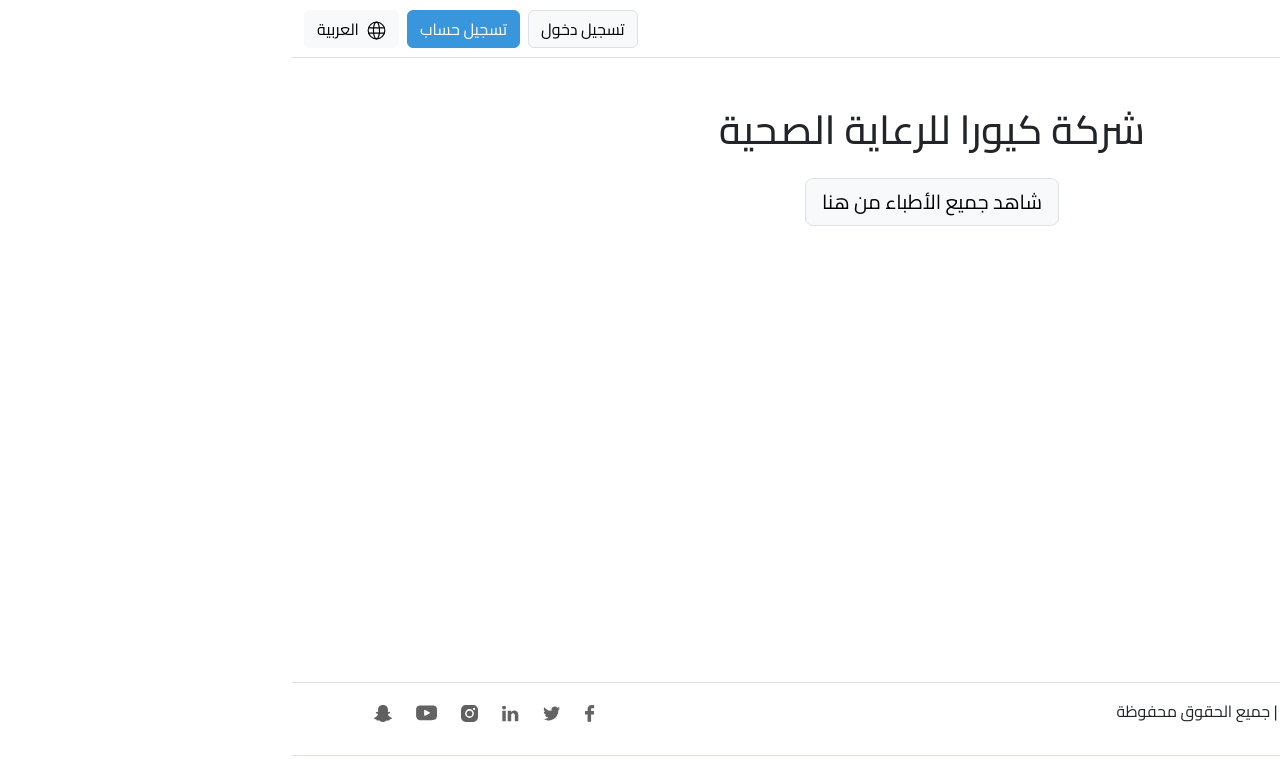
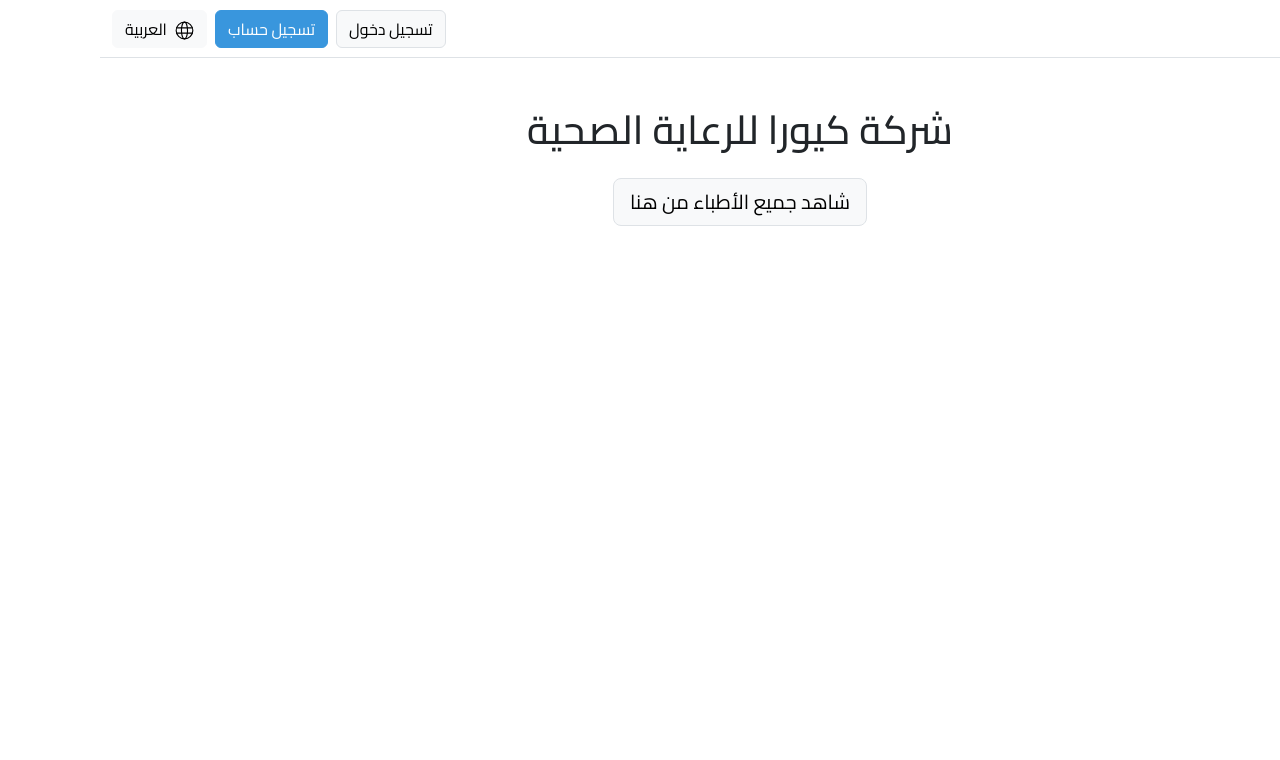
Before and after one commit to mhmdsalahsebai/task2, a Next.js app: page / in a window 1280 px wide. Shown: the top 760 px of the page. Built offline with nearby package versions, Linux system fonts and the light colour scheme.

Commit message:
removing the footer

```diff
--- a/pages/_app.js
+++ b/pages/_app.js
@@ -67,9 +67,13 @@ export default function App({ Component, pageProps }) {
     </nav>
       <Component {...pageProps} />
 
-      <footer className='py-3 border-top border-bottom'>
-        <div className='container d-flex'>
+      {/* <footer className='py-3 border-top border-bottom'>
+        <div className='container'>
+          <div className='row'>
+            <div className='col-md-6 text-left'>
               <p>حقوق التأليف والنشر كيورا 2023 | جميع الحقوق محفوظة</p>
+            </div>
+            <div className='col-md-6 text-right'>
                 <ul className='social-media'>
                   <li className='facebook'>
                     <a href="https://www.facebook.com/appcura/" target="_blank">
@@ -102,8 +106,10 @@ export default function App({ Component, pageProps }) {
 
                 </ul>
             </div>
+          </div>
+        </div>
 
-      </footer>
+      </footer> */}
     </>
   )
 }
--- a/pages/doctors/index.js
+++ b/pages/doctors/index.js
@@ -23,9 +23,8 @@ const index = ({doctorsData}) => {
             <h2 className='mb-4'>قائمة بجميع الأطباء في كيورا</h2>
             <div className='row'>
                 {doctors.map(doctor => (
-                    <div className="col-4 px-4 mb-5" key={doctor.Id}>
+                    <div className="col-lg-4 col-md-6 px-4 mb-5" key={doctor.Id}>
                         <div className='crad border p-4'>
-                            <img src="..." className="card-img-top" alt="..." />
                             <div className="card-body">
                             <h5 className="card-title">{doctor.FirstName} {doctor.LastName}</h5>
                             <p className="card-text">{doctor.AboutMe}</p>
--- a/styles/globals.css
+++ b/styles/globals.css
@@ -20,11 +20,6 @@ footer {
     gap: 24px;
 }
 
-.d-flex {
-    display: flex;
-    justify-content: space-between;
-}
-
 .btn-primary {
     background-color: #3996dd !important;
     border-color: #3996dd;
```
Lines whose indentation alone changed are shown as unchanged.
